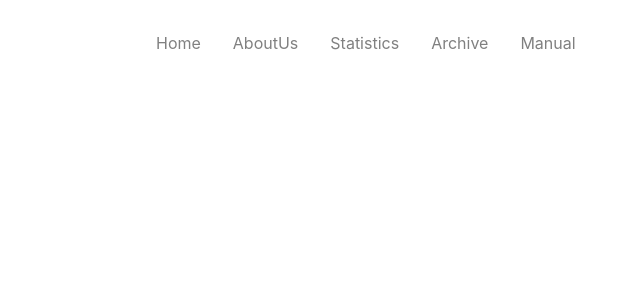
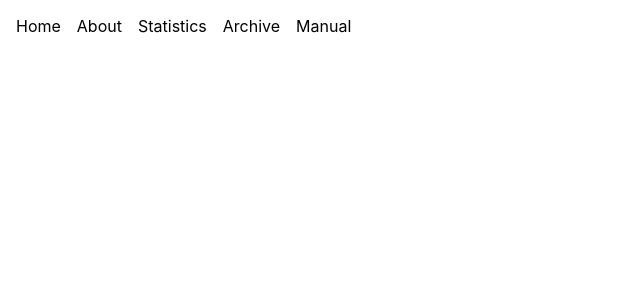
Before and after one commit to ggarcia453/AroundtheWorldRadio, a React (Create React App) app in the folder radio-site/: page / in a window 1280 px wide. Shown: the top 300 px of the page, without its empty margins (0-640 px from the left). Built offline with nearby package versions, Linux system fonts and the light colour scheme.

Commit message:
NavBar update

```diff
--- a/radio-site/src/App.jsx
+++ b/radio-site/src/App.jsx
@@ -46,7 +46,8 @@ function App() {
     <>
     <div className="App">
     <Router className="App-header">
-            <Navbar />
+            <Navbar/>
+
             <Routes>
                 <Route path="/AroundtheWorldRadio/" element={<Home />} />
                 <Route path="/AroundtheWorldRadio/about" element={<AboutUs />} />
--- a/radio-site/src/components/NavBar/index.js
+++ b/radio-site/src/components/NavBar/index.js
@@ -1,36 +1,24 @@
-import React from "react";
+import React, {useState} from "react";
 import {
-    Nav,
-    NavLink,
-    Bars,
-    NavMenu,
-    NavBtn,
-    NavBtnLink,
+    NavbarContainer, NavLink, NavLinks, MenuIcon
 } from "./navbarElements";
 
 function Navbar(){
+    const [isOpen, setIsOpen] = useState(false);
     return(
         <>
-            <Nav>
-                <Bars />
-                <NavMenu>
-                    <NavLink to="/AroundtheWorldRadio/">
-                        Home
-                    </NavLink>
-                    <NavLink to ="/AroundtheWorldRadio/about">
-                        AboutUs
-                    </NavLink>
-                    <NavLink to="/AroundtheWorldRadio/stats">
-                        Statistics
-                    </NavLink>
-                    <NavLink to="/AroundtheWorldRadio/archive">
-                        Archive
-                    </NavLink>
-                    <NavLink to="/AroundtheWorldRadio/manual">
-                        Manual
-                    </NavLink>
-                </NavMenu>
-                </Nav>
+           <NavbarContainer>
+            <MenuIcon onClick={() => setIsOpen(!isOpen)}>
+                <div>☰</div>
+            </MenuIcon>
+            <NavLinks isOpen={isOpen}>
+                <NavLink to="/AroundtheWorldRadio/">Home</NavLink>
+                <NavLink to="/AroundtheWorldRadio/about">About</NavLink>
+                <NavLink to="/AroundtheWorldRadio/stats">Statistics</NavLink>
+                <NavLink to="/AroundtheWorldRadio/archive">Archive</NavLink>
+                <NavLink to="/AroundtheWorldRadio/manual">Manual</NavLink>
+            </NavLinks>
+        </NavbarContainer>
         </>
     )
 }
--- a/radio-site/src/components/NavBar/navbarElements.js
+++ b/radio-site/src/components/NavBar/navbarElements.js
@@ -1,86 +1,53 @@
-import { FaBars } from "react-icons/fa";
 import { NavLink as Link } from "react-router-dom";
 import styled from "styled-components"
 
-export const Nav = styled.nav`
-    background: #FFFF;
-    height: 85px;
+export const NavbarContainer = styled.nav`
+    background-color: white;
+  color: black;
+  display: flex;
+  justify-content: space-between;
+  padding: 1rem;
+    align-items: center;
     display: flex;
+    flex-direction: row;
     justify-content: space-between;
-    padding: 0.2rem calc((100vw - 1000px) / 2);
-    z-index: 12;
-    /* Third Nav */
-    /* justify-content: flex-start; */
+    align-items: center;
+  @media (max-width: 768px) {
+    flex-direction: column;
+    align-items: flex-start;
+  }
+`;
+
+export const NavLinks = styled.div`
+a {
+    color: black;
+    text-decoration: none;
+    margin-right: 1rem;
+
+    &:hover {
+      text-decoration: underline;
+    }
+  }
+  @media (max-width: 768px) {
+    display: ${props => props.isOpen ? 'flex' : 'none'};
+    flex-direction: column;
+    width: 100%;
+  }
 `;
 
 export const NavLink = styled(Link)`
-    color: #808080;
-    display: flex;
-    align-items: center;
-    text-decoration: none;
-    padding: 0 1rem;
-    height: 100%;
-    cursor: pointer;
-    &.active {
-        color: #000000;
-    }
+  // ...existing styles
+  @media (max-width: 768px) {
+    padding: 10px;
+    border-bottom: 1px solid white;
+  }
 `;
 
-export const Bars = styled(FaBars)`
-    display: none;
-    color: #808080;
-    @media screen and (max-width: 768px) {
-        display: block;
-        position: absolute;
-        top: 0;
-        right: 0;
-        transform: translate(-100%, 75%);
-        font-size: 1.8rem;
-        cursor: pointer;
-    }
+export const MenuIcon = styled.div`
+  display: none;
+
+  @media (max-width: 768px) {
+    display: block;
+    cursor: pointer;
+  }
 `;
-
-export const NavMenu = styled.div`
-    display: flex;
-    align-items: center;
-    margin-right: -24px;
-    /* Second Nav */
-    /* margin-right: 24px; */
-    /* Third Nav */
-    /* width: 100vw;
-  white-space: nowrap; */
-    @media screen and (max-width: 768px) {
-        display: none;
-    }
-`;
-
-export const NavBtn = styled.nav`
-    display: flex;
-    align-items: center;
-    margin-right: 24px;
-    /* Third Nav */
-    /* justify-content: flex-end;
-  width: 100vw; */
-    @media screen and (max-width: 768px) {
-        display: none;
-    }
-`;
-
-export const NavBtnLink = styled(Link)`
-    border-radius: 4px;
-    background: #808080;
-    padding: 10px 22px;
-    color: #000000;
-    outline: none;
-    border: none;
-    cursor: pointer;
-    transition: all 0.2s ease-in-out;
-    text-decoration: none;
-    /* Second Nav */
-    margin-left: 24px;
-    &:hover {
-        transition: all 0.2s ease-in-out;
-        background: #fff;
-        color: #808080;
-    }
-`;
```
